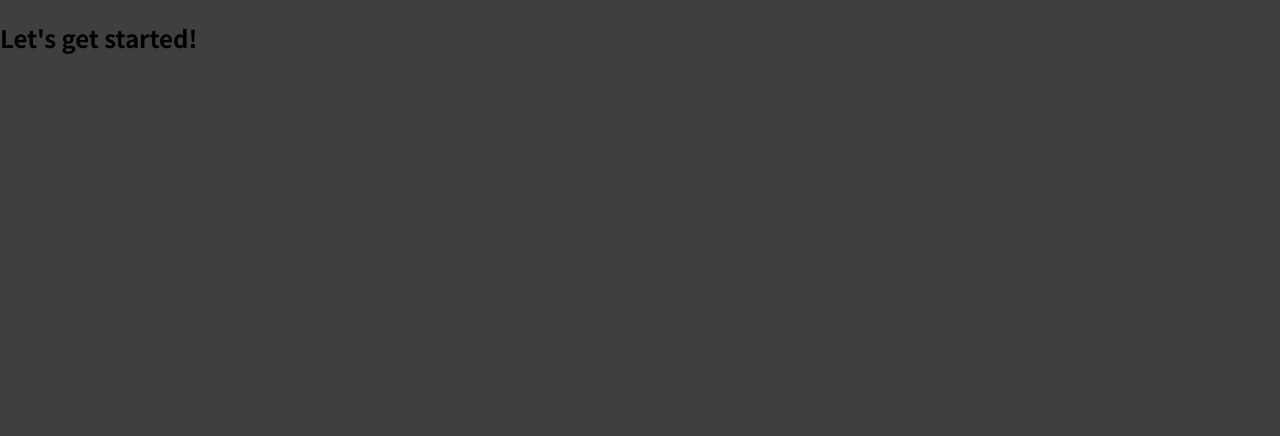
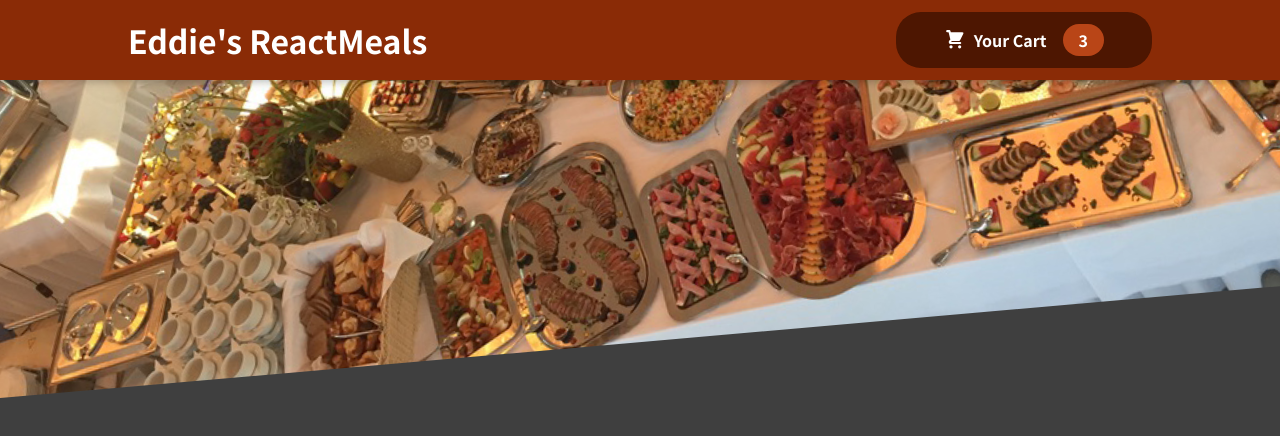
Before and after one commit to eddieolivas/React-Food-Ordering-App, a JavaScript app: page / in a window 1280 px wide. Shown: the top 436 px of the page. Built offline with nearby package versions, Linux system fonts and the light colour scheme.

Commit message:
Added header with image, cart, and title.

```diff
--- a/src/App.js
+++ b/src/App.js
@@ -1,8 +1,10 @@
+import Header from './components/Layout/Header/Header';
+
 function App() {
   return (
-    <div>
-      <h2>Let's get started!</h2>
-    </div>
+    <>
+      <Header />
+    </>
   );
 }
 
--- /dev/null
+++ b/src/components/Cart/CartIcon.js
@@ -0,0 +1,13 @@
+const CartIcon = () => {
+  return (
+    <svg
+      xmlns='http://www.w3.org/2000/svg'
+      viewBox='0 0 20 20'
+      fill='currentColor'
+    >
+      <path d='M3 1a1 1 0 000 2h1.22l.305 1.222a.997.997 0 00.01.042l1.358 5.43-.893.892C3.74 11.846 4.632 14 6.414 14H15a1 1 0 000-2H6.414l1-1H14a1 1 0 00.894-.553l3-6A1 1 0 0017 3H6.28l-.31-1.243A1 1 0 005 1H3zM16 16.5a1.5 1.5 0 11-3 0 1.5 1.5 0 013 0zM6.5 18a1.5 1.5 0 100-3 1.5 1.5 0 000 3z' />
+    </svg>
+  );
+};
+
+export default CartIcon;
--- /dev/null
+++ b/src/components/Layout/Header/Header.js
@@ -0,0 +1,21 @@
+import classes from './Header.module.css';
+
+import HeaderCartButton from './HeaderCartButton';
+
+import mealsImage from '../../../assets/meals.jpeg';
+
+const Header = () => {
+  return (
+    <>
+      <header className={classes.header}>
+        <h1>Eddie's ReactMeals</h1>
+        <HeaderCartButton>Cart</HeaderCartButton>
+      </header>
+      <div className={classes['main-image']}>
+          <img src={mealsImage} alt="A table full of delicious food." />
+      </div>
+    </>
+  );
+};
+
+export default Header;
--- /dev/null
+++ b/src/components/Layout/Header/Header.module.css
@@ -0,0 +1,29 @@
+.header {
+  position: fixed;
+  top: 0;
+  left: 0;
+  width: 100%;
+  height: 5rem;
+  background-color: #8a2b06;
+  color: white;
+  display: flex;
+  justify-content: space-between;
+  align-items: center;
+  padding: 0 10%;
+  box-shadow: 0 2px 8px rgba(0, 0, 0, 0.25);
+  z-index: 10;
+}
+
+.main-image {
+  width: 100%;
+  height: 25rem;
+  z-index: 0;
+  overflow: hidden;
+}
+
+.main-image img {
+  width: 110%;
+  height: 100%;
+  object-fit: cover;
+  transform: rotateZ(-5deg) translateY(-4rem) translateX(-1rem);
+}
--- /dev/null
+++ b/src/components/Layout/Header/HeaderCartButton.js
@@ -0,0 +1,18 @@
+import CartIcon from '../../Cart/CartIcon';
+import classes from './HeaderCartButton.module.css';
+
+const HeaderCartButton = (props) => {
+  return (
+    <button className={classes.button}>
+      <span className={classes.icon}>
+        <CartIcon />
+      </span>
+      <span>Your Cart</span>
+      <span className={classes.badge}>
+        3
+      </span>
+    </button>
+  );
+};
+
+export default HeaderCartButton;
--- /dev/null
+++ b/src/components/Layout/Header/HeaderCartButton.module.css
@@ -0,0 +1,59 @@
+.button {
+  cursor: pointer;
+  font: inherit;
+  border: none;
+  background-color: #4d1601;
+  color: white;
+  padding: 0.75rem 3rem;
+  display: flex;
+  justify-content: space-around;
+  align-items: center;
+  border-radius: 25px;
+  font-weight: bold;
+}
+
+.button:hover,
+.button:active {
+  background-color: #2c0d00;
+}
+
+.icon {
+  width: 1.35rem;
+  height: 1.35rem;
+  margin-right: 0.5rem;
+}
+
+.badge {
+  background-color: #b94517;
+  padding: 0.25rem 1rem;
+  border-radius: 25px;
+  margin-left: 1rem;
+  font-weight: bold;
+}
+
+.button:hover .badge,
+.button:active .badge {
+  background-color: #92320c;
+}
+
+.bump {
+  animation: bump 300ms ease-out;
+}
+
+@keyframes bump {
+  0% {
+    transform: scale(1);
+  }
+  10% {
+    transform: scale(0.9);
+  }
+  30% {
+    transform: scale(1.1);
+  }
+  50% {
+    transform: scale(1.15);
+  }
+  100% {
+    transform: scale(1);
+  }
+}
```
Also changed, not shown: src/assets/meals.jpeg (added), src/components/Header/Header.js (deleted), src/components/Header/Header.module.css (deleted), src/components/Layout/Footer/Footer.js (added), src/components/Layout/Footer/Footer.module.css (added).
